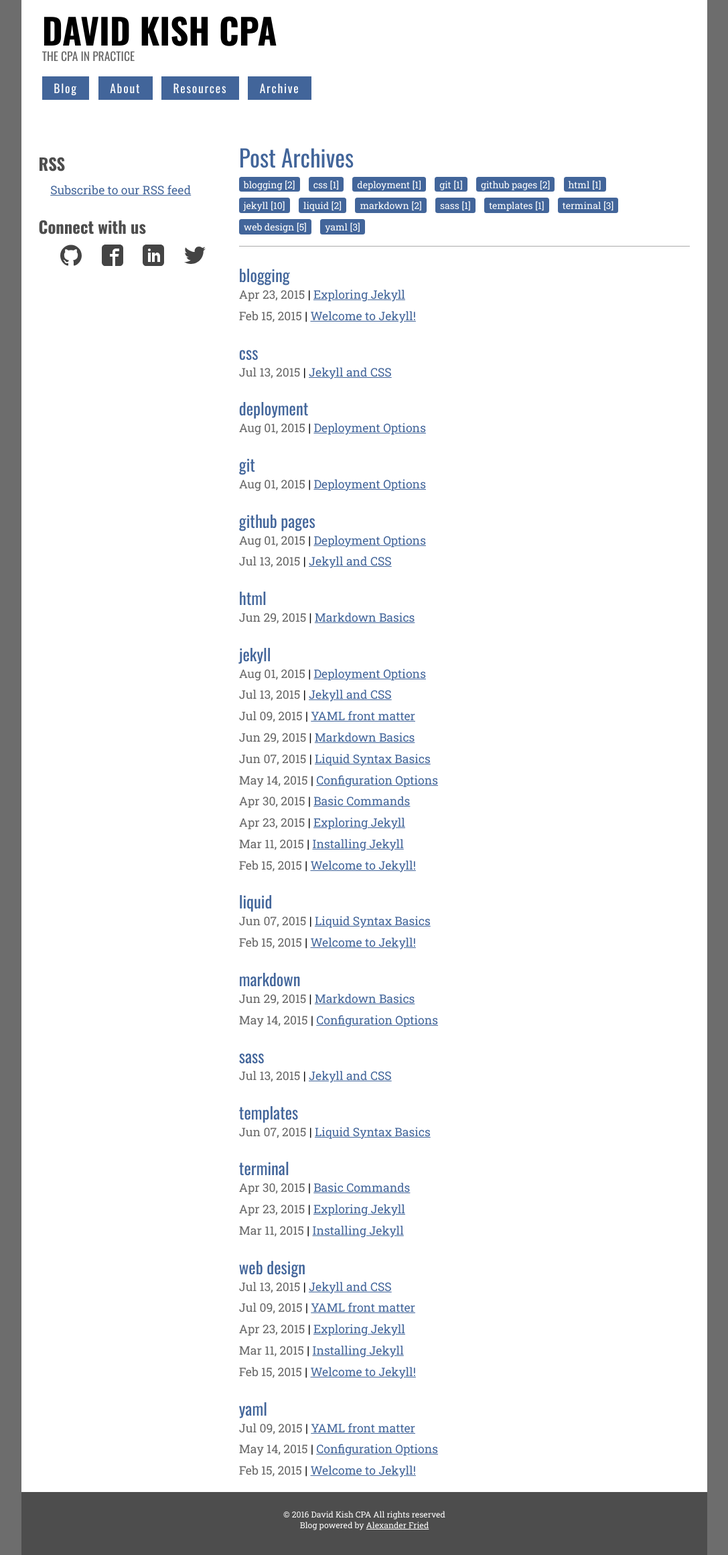
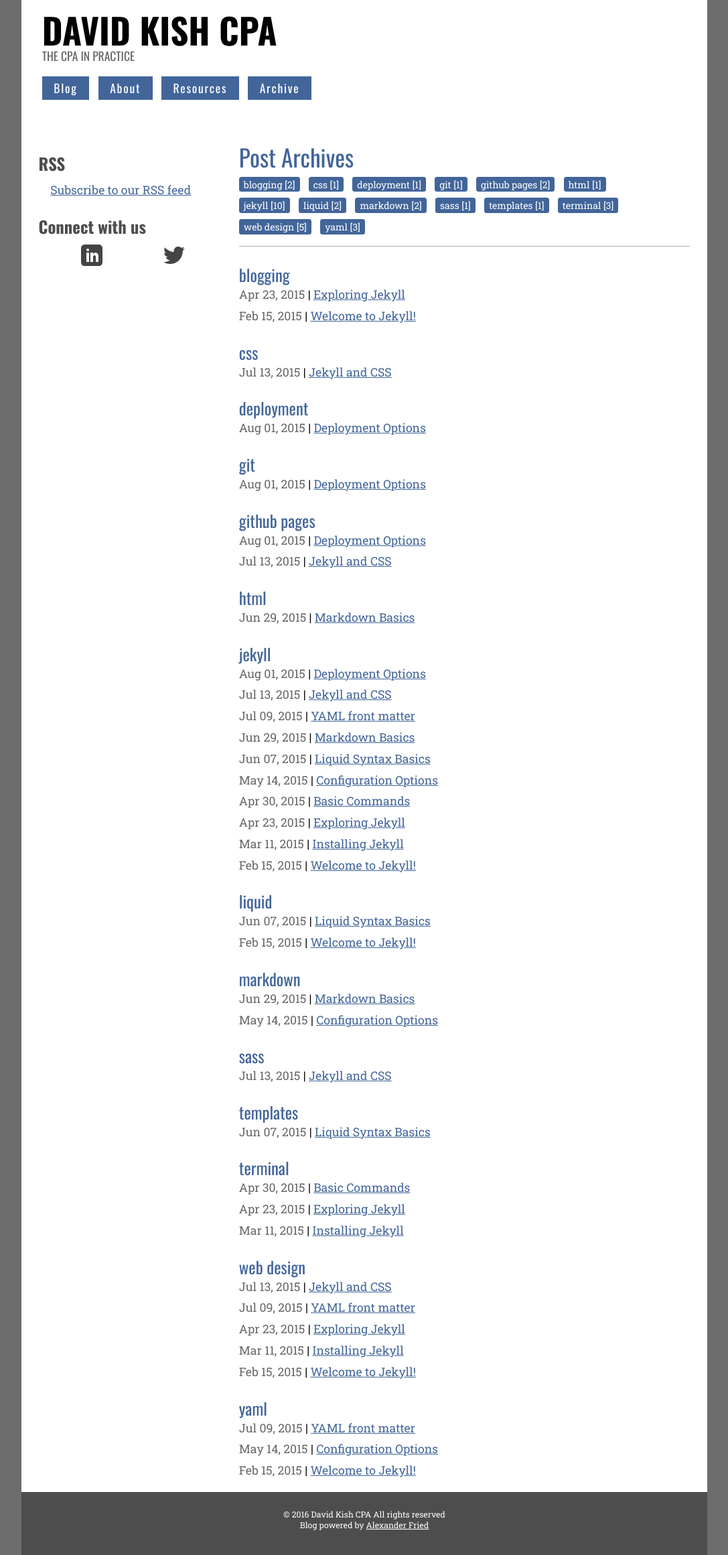
Before and after one commit to alexanderfried/jekyll-blog, a Jekyll site: the page built from tags/index.html, in a window 1280 px wide. Shown: the whole page at 67% size, without its empty margins (96-1183 px from the left). Built offline with Jekyll 4.4.1, drawn with Linux system fonts in a browser that asks for light colours.

Commit message:
removed facebook and github

```diff
--- a/_includes/sidebar-short.html
+++ b/_includes/sidebar-short.html
@@ -3,9 +3,7 @@
     <p><a href="/feed.xml" title="Subscribe to our RSS feed">Subscribe to our RSS feed</a></p>
     <h3>Connect with us</h3>
     <ul class="social">
-    <li><a href="http://www.github.com" title="Github" class="github">Github</a></li>
-    <li><a href="http://www.facebook.com" title="facebook" class="fb">Facebook</a></li>
-    <li><a href="http://www.linkedin.com" title="linked in" class="linked">LinkedIn</a></li>
+    <li><a href="https://www.linkedin.com/in/david-kish-368a8a115" title="linked in" class="linked">LinkedIn</a></li>
     <li><a href="http://www.twitter.com" title="twitter" class="twitter">Twitter</a></li>
     </ul>
     </aside>
--- a/_includes/sidebar.html
+++ b/_includes/sidebar.html
@@ -14,7 +14,6 @@
     <p><a href="{{site.baseurl}}/feed.xml" title="Subscribe to our RSS feed">Subscribe to our RSS feed</a></p>
     <h3>Connect with us</h3>
     <ul class="social">
-    <li><a href="http://www.facebook.com" title="facebook" class="fb">Facebook</a></li>
     <li><a href="https://www.linkedin.com/in/david-kish-368a8a115" title="linked in" class="linked">LinkedIn</a></li>
     <li><a href="http://www.twitter.com" title="twitter" class="twitter">Twitter</a></li>
     </ul>
```
